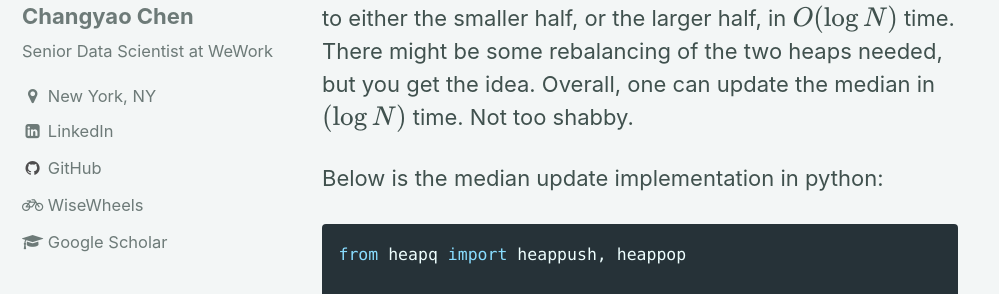
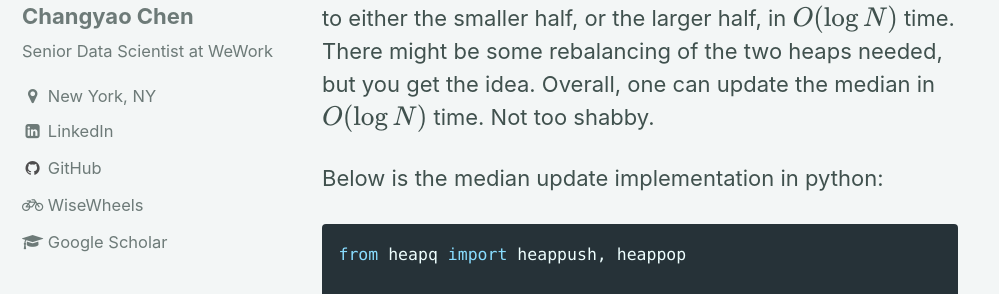
Before and after one commit to changyaochen/changyaochen.github.io, a Jekyll site: the page built from _posts/2019-02-07-welford.md, in a window 1280 px wide and 900 px high, scrolled down 5794 px. Shown: the part 161-455 px from the top of the window, without its empty margins (0-999 px from the left). Built offline with Jekyll 4.4.1, drawn with Linux system fonts in a browser that asks for light colours; formulas are drawn with MathJax 3; comment, search, counter and statistics services are not loaded.

Commit message:
fix typo

```diff
--- a/_posts/2019-02-07-welford.md
+++ b/_posts/2019-02-07-welford.md
@@ -150,7 +150,7 @@
 
 Other than mean and variance, another important descriptive statistical metric is median. A natural question will be: can we update it in the online fashion, with small time complexity as well? On the face of it, this seems to be an impossible task: a new element added to the list can change the order of its element, and the generic sorting algorithm runs at $$O(N\log{N})$$ time.
 
-However, we don't want to sort the whole list, we just want to know, and keep track of, what's the median. Here the [heap](https://en.wikipedia.org/wiki/Heap_(data_structure)) data structure comes to the rescue. One can simply use two heaps to store the list: one for the smaller half, and the other for the larger half. The median of the list, will then be at the top of either heap, which can be queried in $$O(1)$$ time. When a new element is added to the list, one just needs to insert it to either the smaller half, or the larger half, in $$O(\log{N})$$ time. There might be some rebalancing of the two heaps needed, but you get the idea. Overall, one can update the median in $$(\log{N})$$ time. Not too shabby.
+However, we don't want to sort the whole list, we just want to know, and keep track of, what's the median. Here the [heap](https://en.wikipedia.org/wiki/Heap_(data_structure)) data structure comes to the rescue. One can simply use two heaps to store the list: one for the smaller half, and the other for the larger half. The median of the list, will then be at the top of either heap, which can be queried in $$O(1)$$ time. When a new element is added to the list, one just needs to insert it to either the smaller half, or the larger half, in $$O(\log{N})$$ time. There might be some rebalancing of the two heaps needed, but you get the idea. Overall, one can update the median in $$O(\log{N})$$ time. Not too shabby.
 
 Below is the median update implementation in python:
 
```
